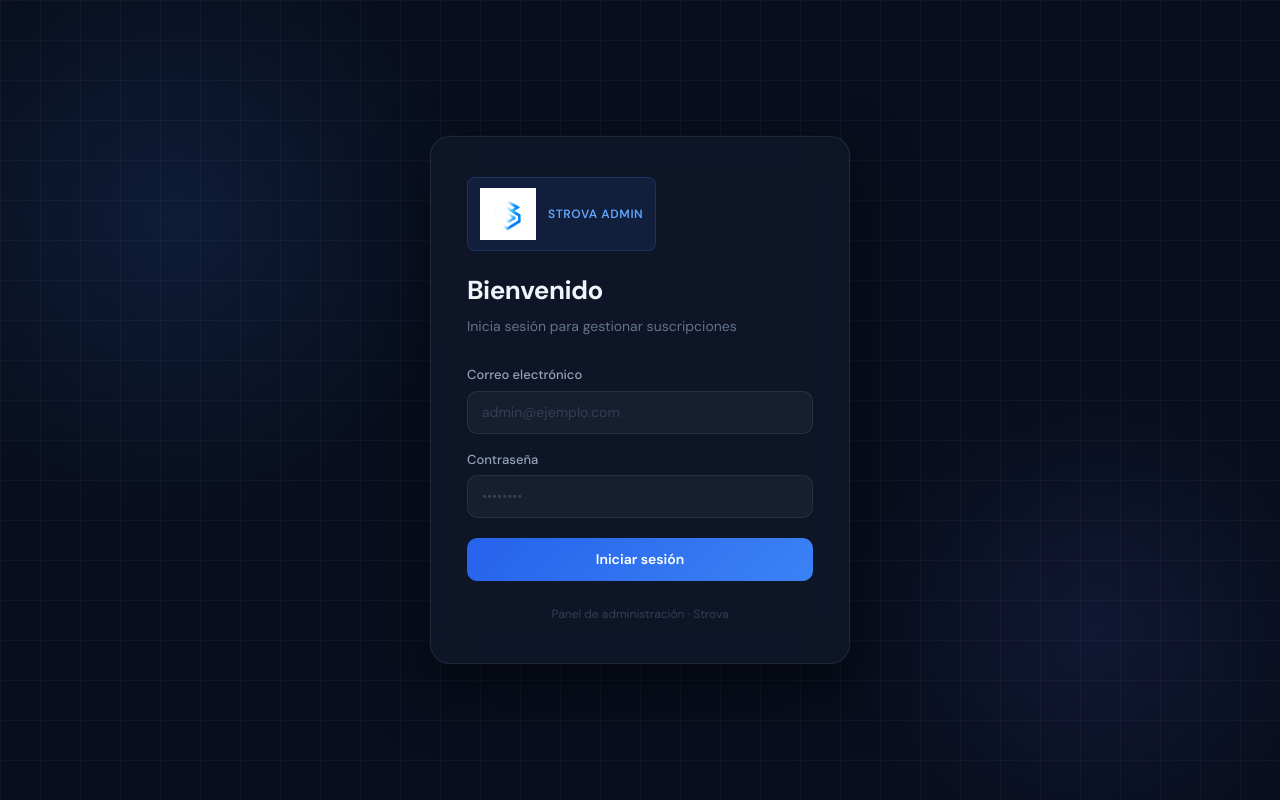
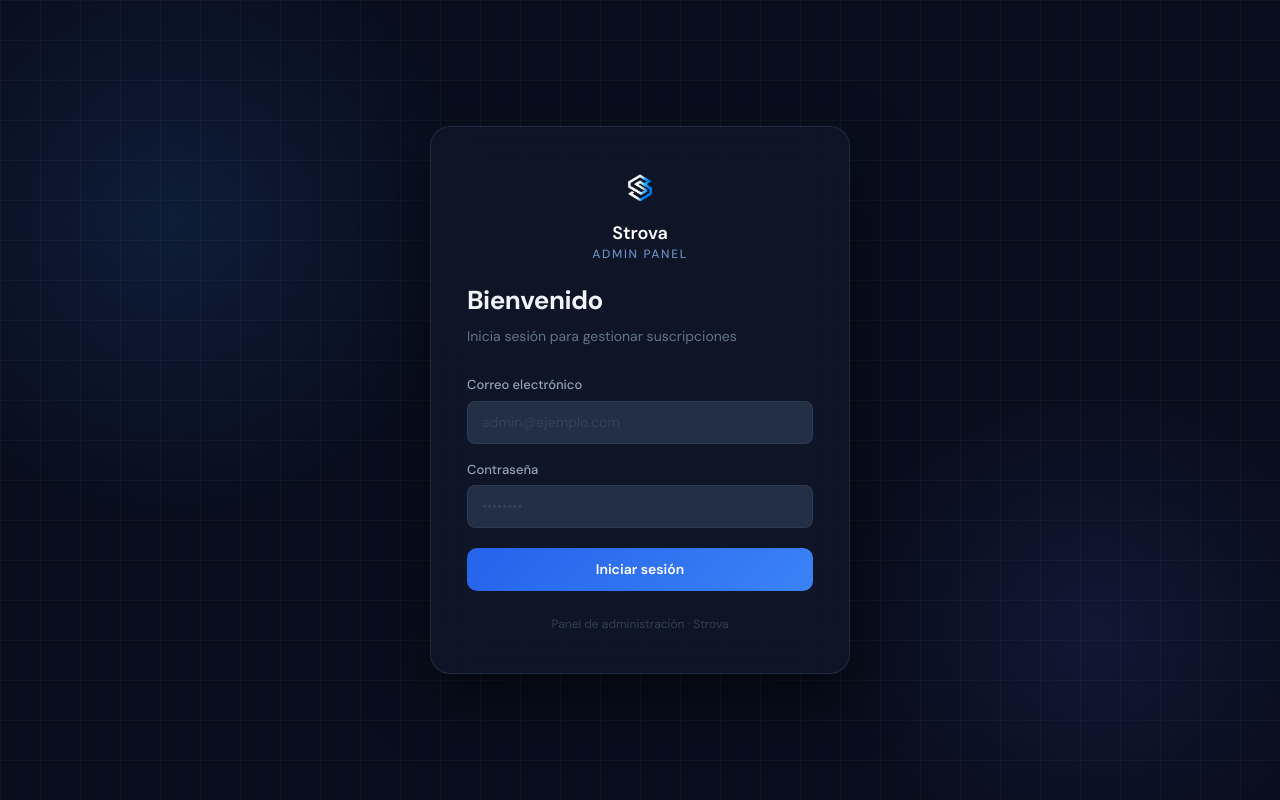
Before and after one commit to alainaspiro-byte/Strova_Admin, a Next.js app: page /login in a window 1280 px wide. Built offline with nearby package versions, Linux system fonts and the light colour scheme; no server answers.

Commit message:
90% ready

```diff
--- a/app/layout.tsx
+++ b/app/layout.tsx
@@ -15,10 +15,11 @@ export const metadata: Metadata = {
   title: 'Strova Admin · Suscripciones',
   description: 'Panel interno de gestión de suscripciones',
   /**
-   * Favicon: `app/icon.svg` (marca que llena el lienzo; se ve mejor en pestaña que un PNG con mucho margen).
-   * Apple / OG siguen con logo completo.
+   * Favicon (pestaña): `/icon.svg` en `public/icon.svg` — no usar `logo-claro.png` como favicon.
+   * Apple Touch y previews sociales siguen con el PNG completo.
    */
   icons: {
+    icon: [{ url: '/icon.svg', type: 'image/svg+xml', sizes: 'any' }],
     apple: [{ url: '/logo-claro.png', sizes: '180x180', type: 'image/png' }],
   },
   openGraph: {
--- a/app/login/page.tsx
+++ b/app/login/page.tsx
@@ -67,15 +67,16 @@ function LoginPageContent() {
         <div style={styles.card} className="login-card">
           {/* Header */}
           <div style={styles.cardHeader}>
-            <div style={styles.logo}>
+            <div style={styles.brandBlock}>
               <img
                 src="/logo-oscuro.png"
                 alt="Strova"
-                width={56}
-                height={56}
-                style={{ objectFit: 'contain', width: 56, height: 56 }}
+                width={44}
+                height={44}
+                style={{ objectFit: 'contain', width: 44, height: 44, display: 'block' }}
               />
-              <span style={styles.logoText}>Strova Admin</span>
+              <span style={styles.brandTitle}>Strova</span>
+              <span style={styles.brandSubtitle}>Admin Panel</span>
             </div>
             <h1 style={styles.title}>Bienvenido</h1>
             <p style={styles.subtitle}>Inicia sesión para gestionar suscripciones</p>
@@ -214,22 +215,30 @@ const styles: Record<string, CSSProperties> = {
   cardHeader: {
     marginBottom: 28,
   },
-  logo: {
-    display: 'inline-flex',
+  brandBlock: {
+    display: 'flex',
+    flexDirection: 'column',
     alignItems: 'center',
-    gap: 12,
-    background: 'rgba(59,130,246,0.1)',
-    border: '1px solid rgba(59,130,246,0.2)',
-    borderRadius: 8,
-    padding: '8px 12px',
+    textAlign: 'center',
     marginBottom: 20,
   },
-  logoText: {
+  brandTitle: {
+    margin: 0,
+    marginTop: 12,
+    color: '#ffffff',
+    fontSize: 18,
+    fontWeight: 600,
+    lineHeight: 1.15,
+  },
+  brandSubtitle: {
+    margin: 0,
+    marginTop: 4,
+    color: '#6b8cbe',
     fontSize: 12,
-    fontWeight: 600,
-    color: '#60a5fa',
-    letterSpacing: '0.05em',
+    fontWeight: 500,
+    lineHeight: 1.15,
     textTransform: 'uppercase' as const,
+    letterSpacing: '0.14em',
   },
   title: {
     fontSize: 26,
@@ -261,10 +270,10 @@ const styles: Record<string, CSSProperties> = {
   input: {
     width: '100%',
     padding: '10px 14px',
-    background: 'rgba(255,255,255,0.04)',
-    border: '1px solid rgba(255,255,255,0.08)',
-    borderRadius: 10,
-    color: '#f1f5f9',
+    background: 'rgba(255,255,255,0.08)',
+    border: '1px solid rgba(255,255,255,0.05)',
+    borderRadius: 8,
+    color: '#6b7fa3',
     fontSize: 14,
     outline: 'none',
     boxSizing: 'border-box' as const,
@@ -328,9 +337,30 @@ const css = `
     to   { opacity: 1; transform: translateY(0) scale(1); }
   }
 
+  /* Preflight / navegador suelen dejar el fondo blanco; forzar el color del diseño */
+  .login-input {
+    background-color: #232f45 !important;
+    border: 1px solid rgba(255,255,255,0.05) !important;
+    color: #6b7fa3 !important;
+    border-radius: 8px !important;
+    -webkit-appearance: none;
+    appearance: none;
+  }
+  .login-input:-webkit-autofill,
+  .login-input:-webkit-autofill:hover,
+  .login-input:-webkit-autofill:focus {
+    -webkit-text-fill-color:rgb(229, 233, 240) !important;
+    box-shadow: 0 0 0 1000px #232f45 inset !important;
+    border: 1px solid rgb(7, 0, 59) !important;
+  }
   .login-input:focus {
     border-color: rgba(59,130,246,0.5) !important;
     box-shadow: 0 0 0 3px rgba(59,130,246,0.12) !important;
+  }
+  .login-input:focus:-webkit-autofill {
+    -webkit-text-fill-color: #6b7fa3 !important;
+    box-shadow: 0 0 0 1000px #232f45 inset, 0 0 0 3px rgba(59,130,246,0.12) !important;
+    border-color: rgb(0, 14, 35) !important;
   }
   .login-input::placeholder {
     color: #334155;
```
Also changed, not shown: public/icon.svg (renamed from app/icon.svg), public/logo-oscuro.png.
